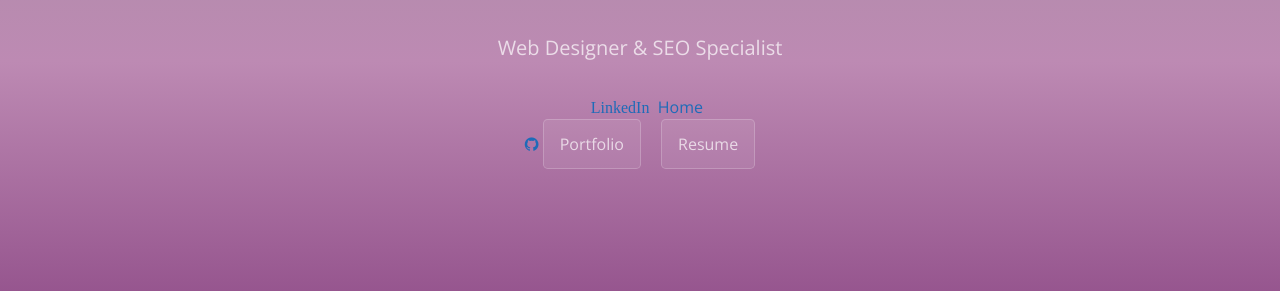
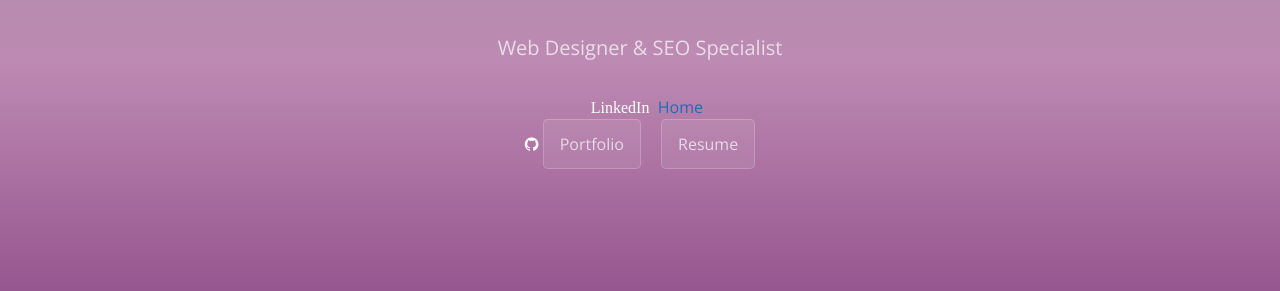
Before and after one commit to 0460208/amandamartel, a Jekyll site: the page built from index.md, in a window 1280 px wide. Shown: the part 312-603 px from the top of the page. Built offline with Jekyll 4.4.1, drawn with Linux system fonts in a browser that asks for light colours; nearby versions of some CDN libraries.

Commit message:
Update style.scss

```diff
--- a/assets/css/style.scss
+++ b/assets/css/style.scss
@@ -22,3 +22,8 @@ body {
 .fas.fa-envelope {
     color: white;
 }
+
+.fa {
+    font-size: 100px;
+    color: white;
+}
```
